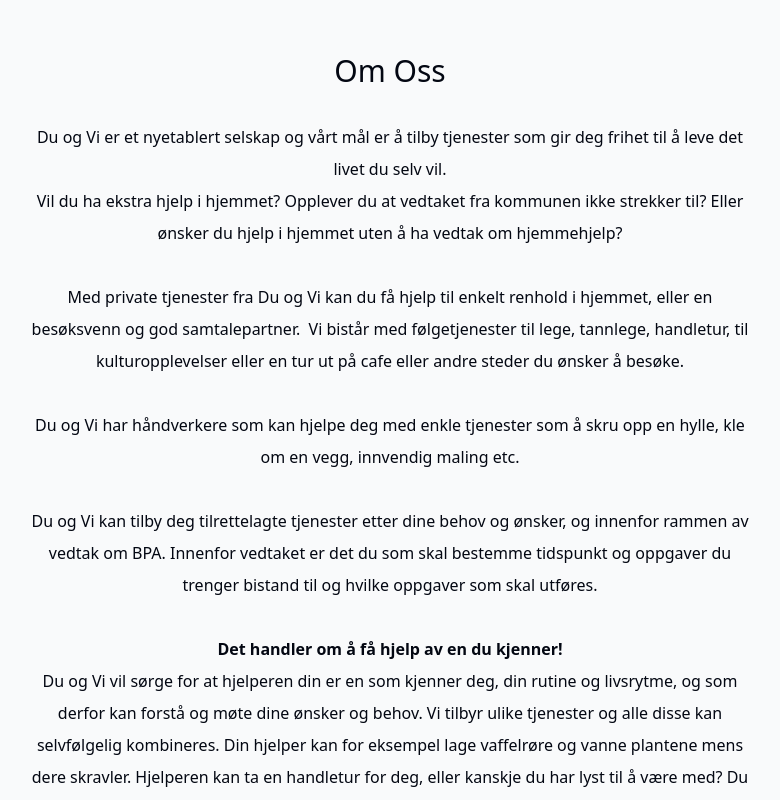
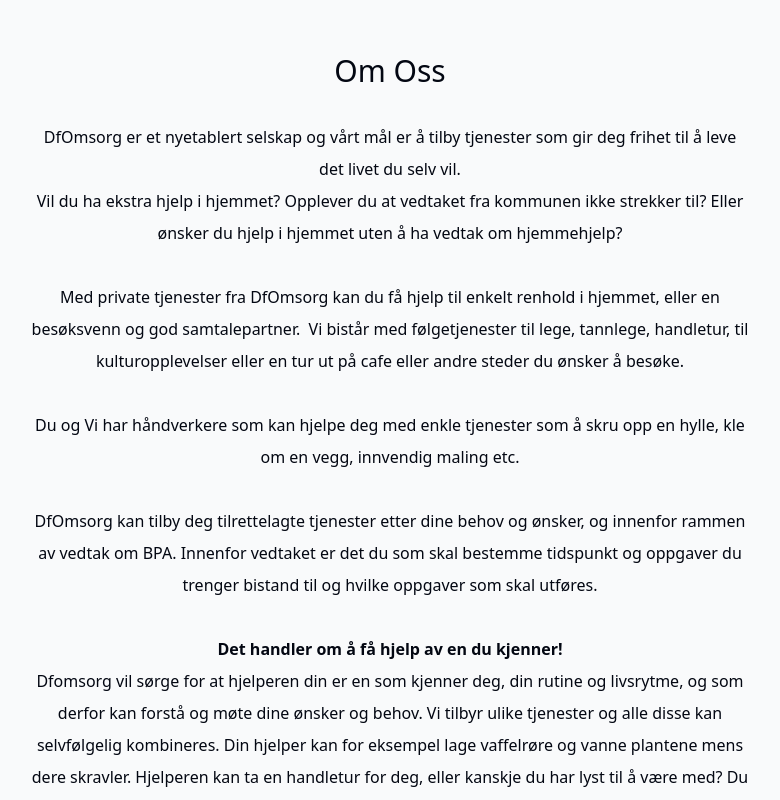
Before and after one commit to 0yvz/du-og-vi, a Next.js app: page / in a window 1280 px wide. Shown: the part 1000-1800 px from the top of the page, without its empty margins (250-1030 px from the left). Built offline with nearby package versions, Linux system fonts and the light colour scheme; no server answers.

Commit message:
Update company name in about us section

```diff
--- a/components/omoss.tsx
+++ b/components/omoss.tsx
@@ -17,7 +17,7 @@ export default function OmOss() {
 		>
 			<SectionHeading>Om Oss</SectionHeading>
 			<p>
-				Du og Vi er et nyetablert selskap og vårt mål er å tilby tjenester
+				DfOmsorg er et nyetablert selskap og vårt mål er å tilby tjenester
 				som gir deg frihet til å leve det livet du selv vil.
 			</p>
 			<p>
@@ -27,7 +27,7 @@ export default function OmOss() {
 			</p>
 			<br />
 			<p>
-				Med private tjenester fra Du og Vi kan du få hjelp til enkelt
+				Med private tjenester fra DfOmsorg kan du få hjelp til enkelt
 				renhold i hjemmet, eller en besøksvenn og god samtalepartner.  Vi
 				bistår med følgetjenester til lege, tannlege, handletur, til
 				kulturopplevelser eller en tur ut på cafe eller andre steder du
@@ -40,7 +40,7 @@ export default function OmOss() {
 			</p>
 			<br />
 			<p>
-				Du og Vi kan tilby deg tilrettelagte tjenester etter dine behov og
+				DfOmsorg kan tilby deg tilrettelagte tjenester etter dine behov og
 				ønsker, og innenfor rammen av vedtak om BPA. Innenfor vedtaket er
 				det du som skal bestemme tidspunkt og oppgaver du trenger bistand
 				til og hvilke oppgaver som skal utføres.
@@ -51,7 +51,7 @@ export default function OmOss() {
 					Det handler om å få hjelp av en du kjenner!
 				</span>
 				<br />
-				Du og Vi vil sørge for at hjelperen din er en som kjenner deg, din
+				Dfomsorg vil sørge for at hjelperen din er en som kjenner deg, din
 				rutine og livsrytme, og som derfor kan forstå og møte dine ønsker og
 				behov. Vi tilbyr ulike tjenester og alle disse kan selvfølgelig
 				kombineres. Din hjelper kan for eksempel lage vaffelrøre og vanne
```
